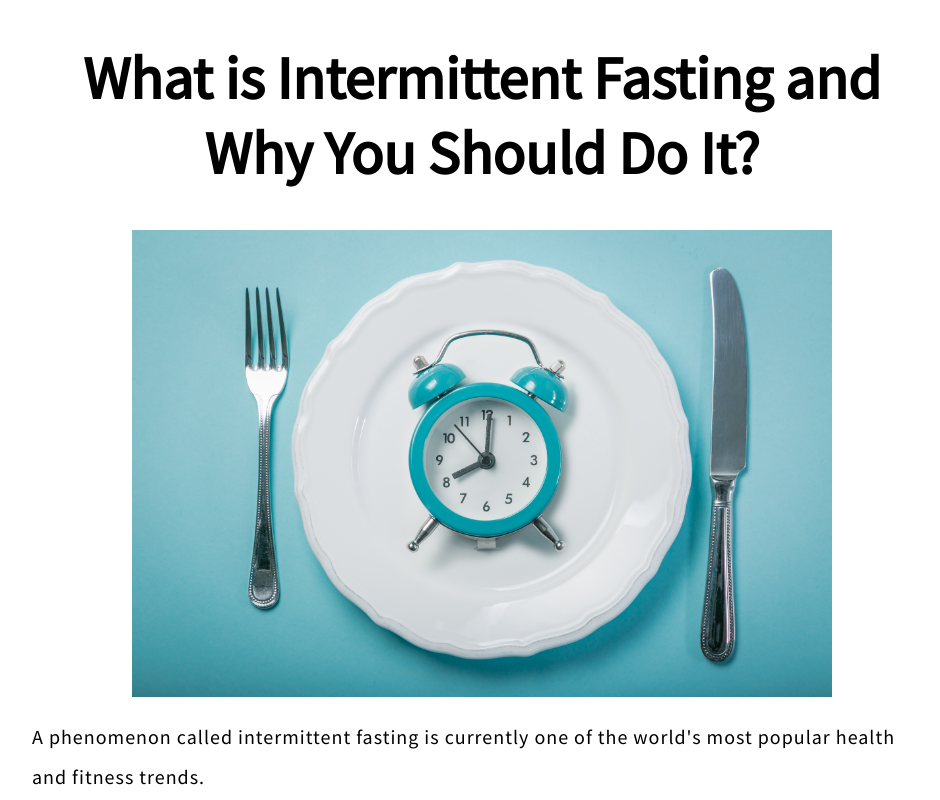
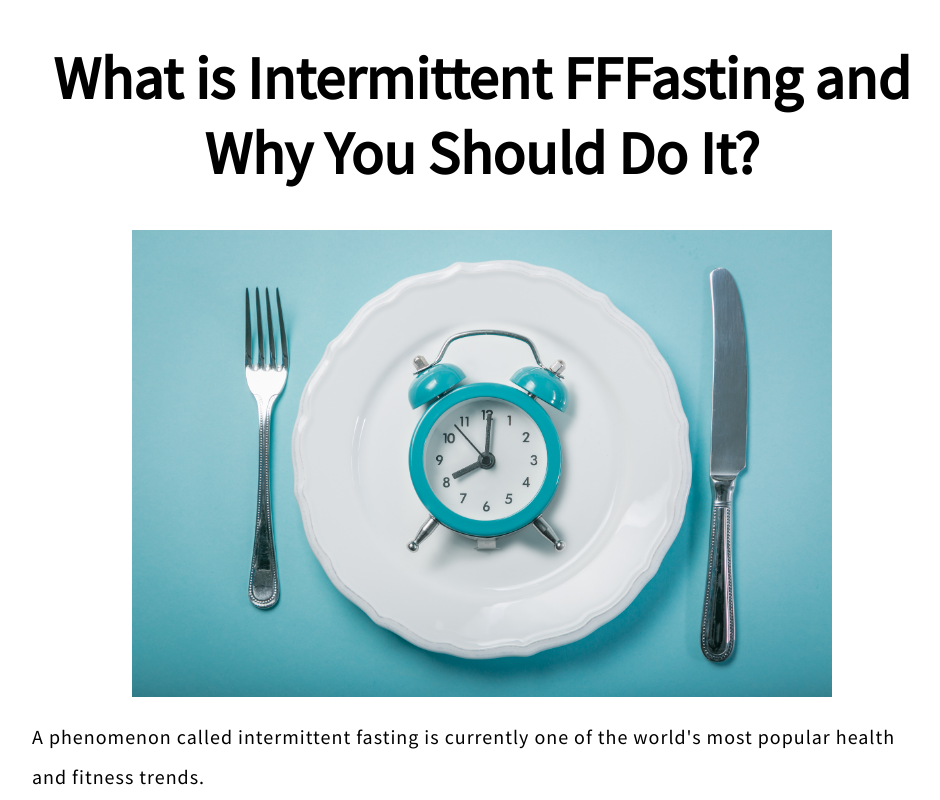
Before and after one commit to markygan123/Intermittent-Fasting-101, a plain HTML site: page index.html in a window 1280 px wide. Shown: the top 800 px of the page, without its empty margins (158-1098 px from the left). Drawn offline with Linux system fonts and the light colour scheme.

```diff
--- a/index.html
+++ b/index.html
@@ -17,7 +17,7 @@
 </head>
 <body>
 	<header>
-		<h1>What is Intermittent Fasting and <br>Why You Should Do It?</h1>
+		<h1>What is Intermittent FFFasting and <br>Why You Should Do It?</h1>
 	</header>
 
 	<img src="images/fasting.jpg" alt="Picture of a spoon, fork and plate with a blue clock on top of it on a blue background">
```
